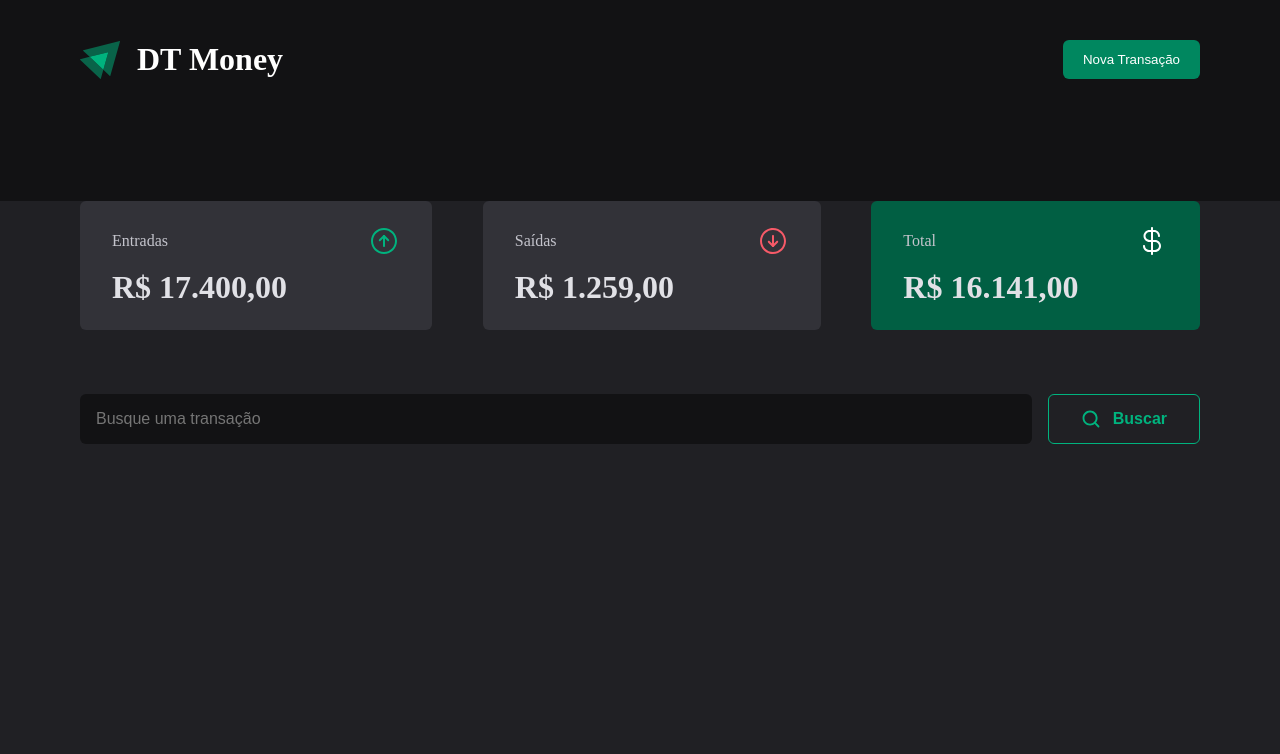
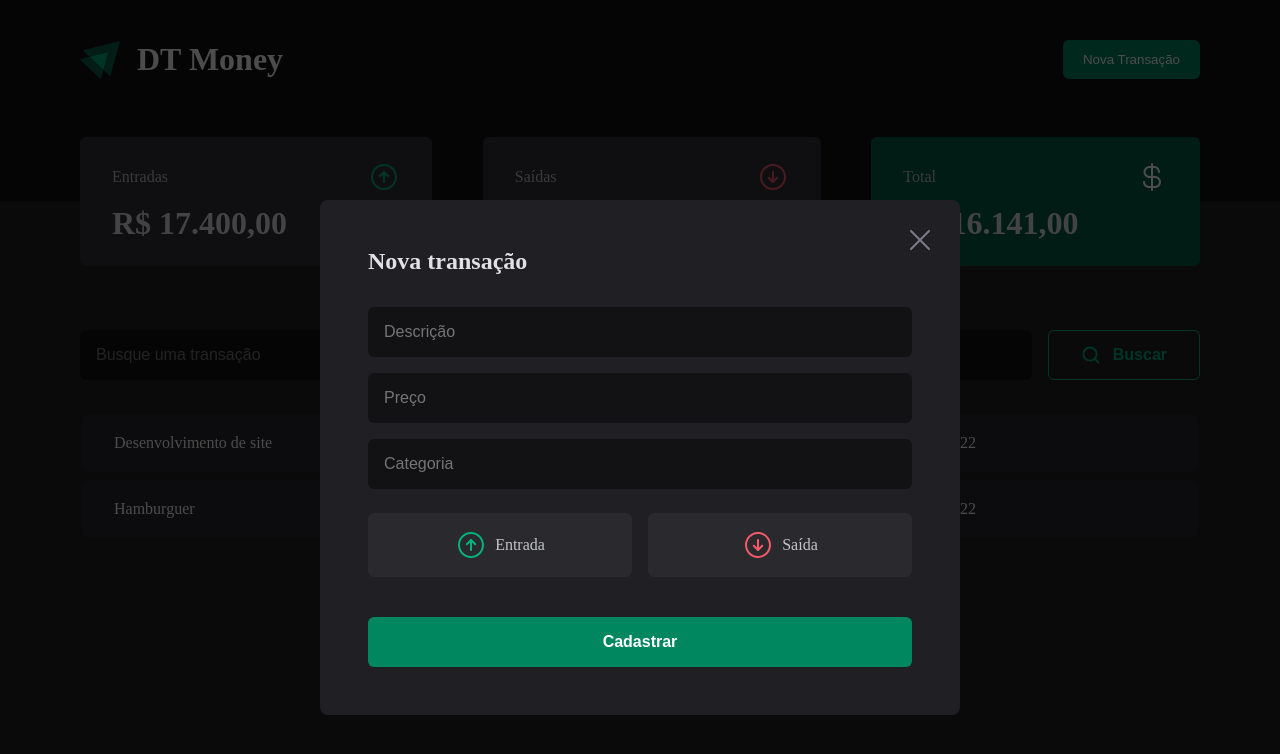
Before and after one commit to alexandrecabraldev/dt-money, a React (Vite) app: page / in a window 1280 px wide. Both pictures are taken after a click on the button "Nova Transação". Shown: the top 754 px of the page. Built offline with nearby package versions, Linux system fonts and the light colour scheme.

Commit message:
add modal page

```diff
--- a/src/App.tsx
+++ b/src/App.tsx
@@ -1,13 +1,16 @@
 import { Header } from "./Components/Header";
 import { Summary } from "./Components/Summary";
 import { SummarySearch } from "./Components/SummarySearch";
+import { Table } from "./Components/Table";
 
 function App() {
+
   return (
     <>
       <Header/>
       <Summary/>
       <SummarySearch/>
+      <Table/>
     </>
   )
 }
--- a/src/Components/Global/GlobalStyle.ts
+++ b/src/Components/Global/GlobalStyle.ts
@@ -10,6 +10,7 @@ export const GlobalStyle = createGlobalStyle`
 
 body{
     background-color: ${props=>props.theme["gray-2"]};
+    position: relative;
 }
 
 `;
--- a/src/Components/Header/index.tsx
+++ b/src/Components/Header/index.tsx
@@ -1,8 +1,49 @@
-import { Container } from "./styles";
+import { useState } from "react";
+import { ButtonDialog, Container, ContainerIncomeOutcome, Dialog, DialogBackground, ImageClose, Income, InputsDialog, Outcome } from "./styles";
 import { ContentImageTitle } from "./styles";
+import closeIcon from "../../assets/close.svg"
+import arrowUp  from "../../assets/arrowUp.svg"
+import arrowDown from "../../assets/arrowDown.svg"
 
 export function Header(){
+    const [isModalOpen, setIsModalOpen] = useState(false);
+    const [isIncomeActive, setIsIncomeActive] = useState(false);
+    const [isOutcomeActive, setIsOutcomeActive] = useState(false);
+
+    function handleClick(){
+        setIsModalOpen(state=>!state);
+    }
+
     return(
+        <>
+            {
+                (isModalOpen) &&
+                <>
+                    <DialogBackground/>
+                    <Dialog open={isModalOpen}>
+                        <ImageClose src={closeIcon} alt="" onClick={handleClick}/>
+                        <h1>Nova transação</h1>
+                        <InputsDialog>
+                            <input type="text" placeholder="Descrição"/>
+                            <input type="text" placeholder="Preço"/>
+                            <input type="text" placeholder="Categoria"/>
+                        </InputsDialog>
+                        <ContainerIncomeOutcome>
+                            <Income>
+                                <img src={arrowUp} alt="" />
+                                Entrada
+                            </Income>
+
+                            <Outcome>
+                                <img src={arrowDown} alt="" />
+                                Saída
+                            </Outcome>
+                        </ContainerIncomeOutcome>
+
+                        <ButtonDialog>Cadastrar</ButtonDialog>
+                    </Dialog>
+                </>
+            }
             <Container>
                 <header>
                     <ContentImageTitle>
@@ -10,8 +51,11 @@ export function Header(){
                         <h1>DT Money</h1>
                     </ContentImageTitle>
 
-                <button type="button">Nova Transação</button>
+                    <button type="button" onClick={handleClick}>Nova Transação</button>
                 </header>
+
             </Container>
+        </>
+
     );
 }
--- a/src/Components/Header/styles.ts
+++ b/src/Components/Header/styles.ts
@@ -36,3 +36,128 @@ export const ContentImageTitle = styled.div`
         color: ${props=>props.theme.white}
     }
 `;
+
+export const Dialog = styled.dialog`
+
+    padding: 3rem;
+    background-color: ${props=>props.theme["gray-2"]};
+    top: 25vh;
+    left: 25vw;
+    width: 50vw;
+    position: absolute;
+    border-radius: 8px;
+    border: none;
+
+    h1{
+        font-size: 1.5rem;
+        font-weight: 700;
+        color: ${props=>props.theme["gray-7"]};
+        margin-bottom: 2rem;
+    }
+`;
+
+export const ImageClose = styled.img`
+    position: absolute;
+
+    top: 24px;
+    right: 24px;
+    cursor: pointer;
+`;
+
+export const DialogBackground = styled.div`
+
+    position: absolute;
+    width: 100%;
+    height: 100vh;
+    background-color: black;
+    opacity: 0.7;
+`;
+
+export const InputsDialog = styled.div`
+    display: flex;
+    flex-direction: column;
+    gap: 1rem;
+
+    input{
+        padding: 1rem;
+        background-color: ${props=>props.theme["gray-1"]};
+        outline: none;
+        border: none;
+        border-radius: 6px;
+        color: ${props=>props.theme["gray-5"]};
+        font-size: 1rem;
+        font-weight: 400;
+    }
+`;
+
+export const ContainerIncomeOutcome = styled.div`
+    display: flex;
+    gap: 1rem;
+    margin-top: 1.5rem;
+
+`;
+
+export const IncomeOutcomeStyle = styled.div`
+    display: flex;
+    align-items: center;
+    justify-content: center;
+    gap: 0.5rem;
+    flex: 1;
+    padding: 1rem 3.875rem;
+    background-color: ${props=>props.theme["gray-3"]};
+    border-radius: 6px;
+    color: ${props=>props.theme["gray-6"]};
+    font-size: 1rem;
+    font-weight: 400;
+    cursor: pointer;
+
+    transition: 0.2s;
+    img{
+        transition: filter 0.2s;
+    }
+`;
+
+export const Income = styled(IncomeOutcomeStyle)`
+
+    &:hover{
+        background-color: ${props=>props.theme["green-dark"]};
+        color: ${props=>props.theme.white};
+
+        img{
+            filter: brightness(0) invert(1);
+        }
+    }
+`;
+
+export const Outcome = styled(IncomeOutcomeStyle)`
+
+    &:hover{
+        background-color: ${props=>props.theme["red-dark"]};
+        color: ${props=>props.theme.white};
+
+        img{
+            filter: brightness(0) invert(1);
+        }
+    }
+`;
+
+export const ButtonDialog = styled.button`
+    border-radius: 6px;
+    background-color: ${props=>props.theme.green};
+    width: 100%;
+    padding: 1rem 0;
+    border: none;
+    outline: none;
+    cursor: pointer;
+    text-align: center;
+    color:${props=>props.theme.white};
+    font-size: 1rem;
+    font-weight: 700;
+    margin-top: 2.5rem;
+    transition: 0.2s;
+
+    &:hover{
+        background-color: ${props=>props.theme["green-light"]};
+
+    }
+`;
--- a/src/Components/Summary/style.ts
+++ b/src/Components/Summary/style.ts
@@ -8,7 +8,7 @@ export const ContainerSummary = styled.main`
     max-width: 70rem;
     display:flex;
     justify-content: space-between;
-    margin: auto;
+    margin: -4rem auto 0;
 `;
 
 export const Container = styled.div<BackgroundColorType>`
--- a/src/Components/SummarySearch/style.ts
+++ b/src/Components/SummarySearch/style.ts
@@ -6,7 +6,6 @@ export const Form = styled.form`
 
     max-width: 70rem;
     margin: 4rem auto 0;
-    display: flex;
     align-items: center;
 `;
 
@@ -37,6 +36,11 @@ export const Button = styled.button`
 
     font-size: 1rem;
     font-weight: 700;
+    transition: 0.2s;
+
+    img{
+        transition: filter 0.2s;
+    }
 
     &:hover{
         background-color: ${props=>props.theme.green};
--- /dev/null
+++ b/src/Components/Table/index.tsx
@@ -0,0 +1,39 @@
+import { TableContainer, Trow } from "./style";
+
+export function Table(){
+    return(
+        <TableContainer>
+            <tbody>
+                <Trow>
+                    <td>
+                        Desenvolvimento de site
+                    </td>
+                    <td>
+                        R$ 12.000,00
+                    </td>
+                    <td>
+                        Venda
+                    </td>
+                    <td>
+                        13/04/2022
+                    </td>
+                </Trow>
+
+                <Trow>
+                    <td>
+                        Hamburguer
+                    </td>
+                    <td>
+                        - R$ 59,00
+                    </td>
+                    <td>
+                        Alimentação
+                    </td>
+                    <td>
+                        10/04/2022
+                    </td>
+                </Trow>
+            </tbody>
+        </TableContainer>
+    );
+}
--- /dev/null
+++ b/src/Components/Table/style.ts
@@ -0,0 +1,30 @@
+import styled from "styled-components";
+
+export const TableContainer = styled.table`
+    width: 100%;
+    max-width: 70rem;
+    margin: 2rem auto 0;
+    color: white;
+
+    tbody{
+        display: flex;
+        flex-direction: column;
+        gap: 0.5rem;
+    }
+`;
+
+export const Trow = styled.tr`
+
+    display: flex;
+    width: 100%;
+    padding: 0 2rem;
+    background-color: ${props=>props.theme["gray-3"]};
+
+    border-radius: 8px;
+
+    td{
+        width: 100%;
+        padding: 1.25rem 0;
+    }
+
+`;
```
Also changed, not shown: src/assets/closeIcon.png (added). Lines whose indentation alone changed are shown as unchanged.
